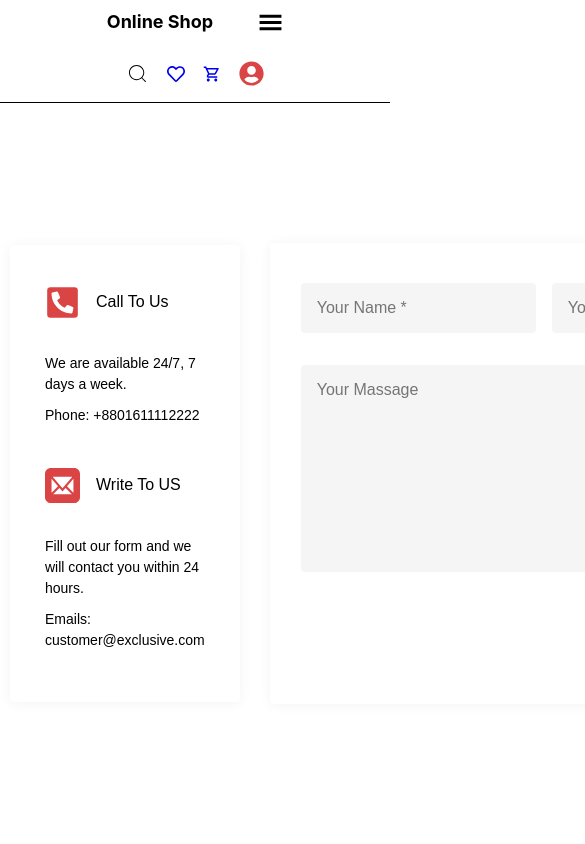
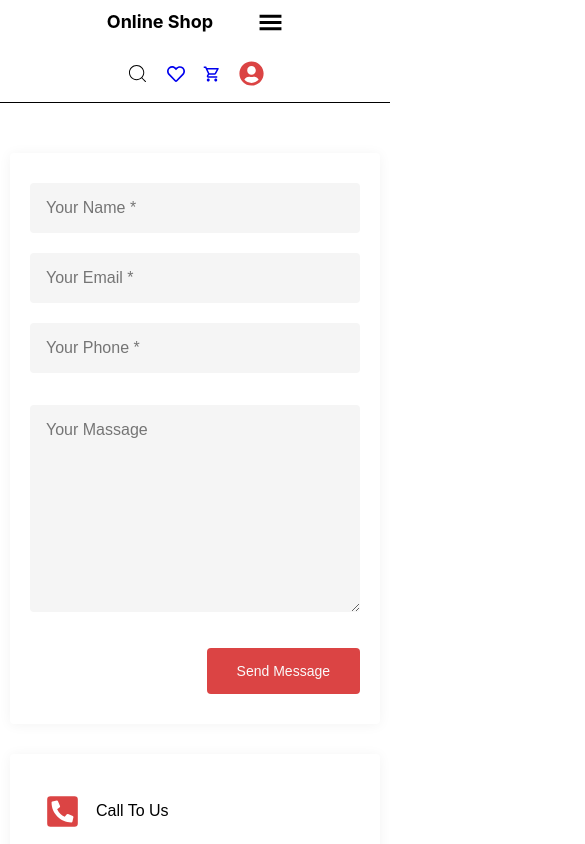
Before and after one commit to VefxoNadiradze/OnlineShop, a React (Vite) app: page /Contact in a window 390 px wide. Shown: the top 844 px of the page, 585 px wide, since content can reach past the window. Built offline with nearby package versions, Linux system fonts and the light colour scheme.

Commit message:
add responsive styles on the contact page

```diff
--- a/src/pages/Contact.tsx
+++ b/src/pages/Contact.tsx
@@ -47,6 +47,13 @@ const ContactParent = styled.div`
   align-items: center;
   margin: 140px 0;
   gap: 30px;
+  @media screen and (max-width: 995px) {
+    margin: 50px 0;
+  }
+
+  @media screen and (max-width: 1300px) {
+    flex-direction: column-reverse;
+  }
 
   .contactItems {
     height: 457px;
@@ -57,6 +64,10 @@ const ContactParent = styled.div`
     box-shadow: 0px 1px 13px 0px rgba(0, 0, 0, 0.05);
     background: rgb(255, 255, 255);
     padding: 40px 35px;
+    @media screen and (max-width: 1300px) {
+      width: 100%;
+      height: auto;
+    }
     div {
       .iconTitle {
         display: flex;
@@ -84,23 +95,48 @@ const ContactParent = styled.div`
         font-weight: 400;
         line-height: 21px;
         margin-bottom: 10px;
+        @media screen and (max-width: 1300px) {
+          font-size: 13px;
+        }
       }
     }
   }
 
   .formPar {
+    width: 100%;
     padding: 40px 31px;
     border-radius: 4px;
     box-shadow: 0px 1px 13px 0px rgba(0, 0, 0, 0.05);
     background: rgb(255, 255, 255);
+    @media screen and (max-width: 1300px) {
+      display: flex;
+      max-width: 100%;
+      justify-content: center;
+    }
+    @media screen and (max-width: 800px) {
+      width: 800px !important;
+    }
+
+    @media screen and (max-width: 550px) {
+      padding: 30px 20px;
+    }
+    @media screen and (max-width: 380px) {
+      padding: 20px 10px;
+    }
     form {
+      width: 100%;
+
       .smallInputs {
         display: flex;
         column-gap: 16px;
+        @media screen and (max-width: 995px) {
+          flex-direction: column;
+          gap: 20px;
+        }
 
         input {
+          height: 50px;
           width: 235px;
-          height: 50px;
           border-radius: 4px;
           background: rgb(245, 245, 245);
           font-family: "Poppins", sans-serif;
@@ -110,10 +146,15 @@ const ContactParent = styled.div`
           line-height: 24px;
           border: none;
           outline: none;
+
+          @media screen and (max-width: 1300px) {
+            width: 100% !important;
+          }
+        }
       }
     }
     .TextArea {
-        width: 737px !important;
+      width: 100%;
       height: 207px !important;
       border-radius: 4px;
       background: rgb(245, 245, 245);
@@ -126,6 +167,10 @@ const ContactParent = styled.div`
       line-height: 24px;
       outline: none;
       border: none;
+
+      @media screen and (max-width: 1300px) {
+        width: 100% !important;
+      }
     }
 
     button {
@@ -142,6 +187,11 @@ const ContactParent = styled.div`
       margin-top: 32px;
       margin-left: auto;
       border: none;
+
+      @media screen and (max-width: 995px) {
+        font-size: 14px;
+        line-height: 20px;
+        padding: 13px 30px;
       }
     }
   }
```
Lines whose indentation alone changed are shown as unchanged.
